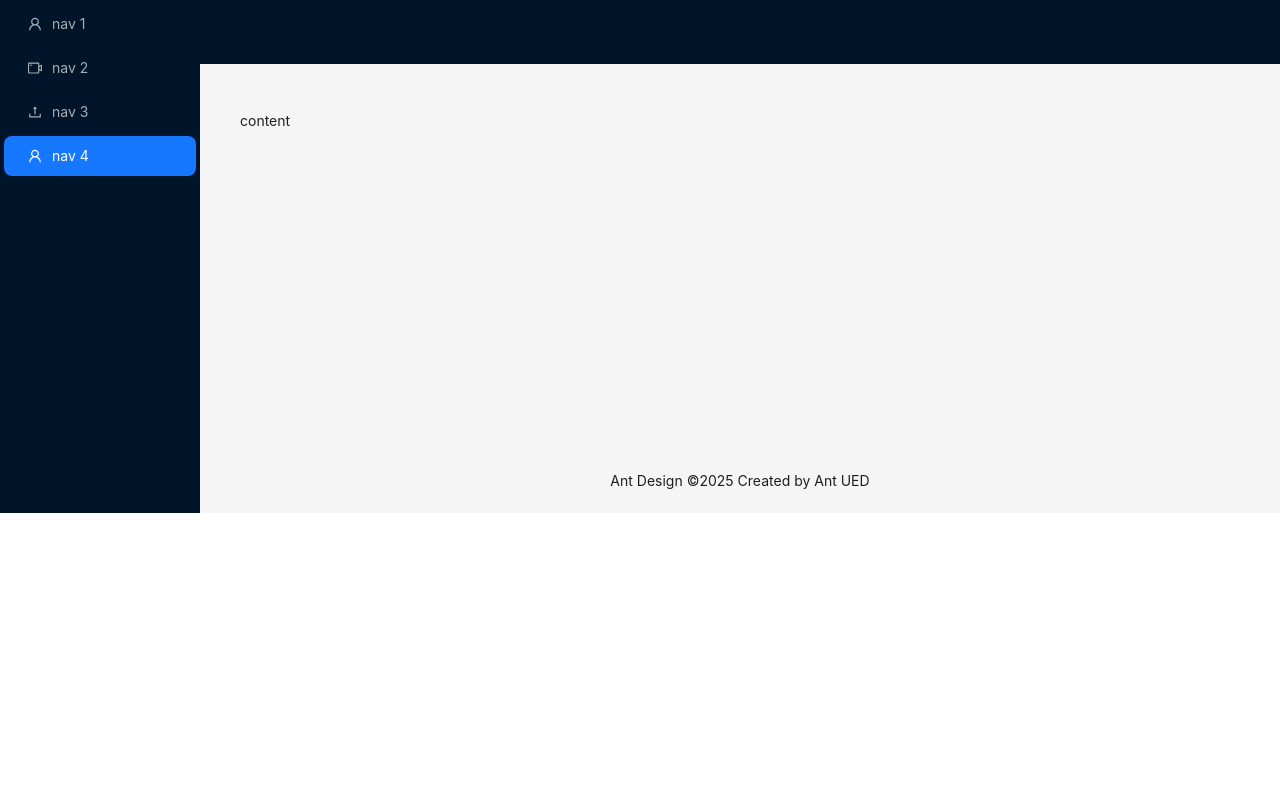
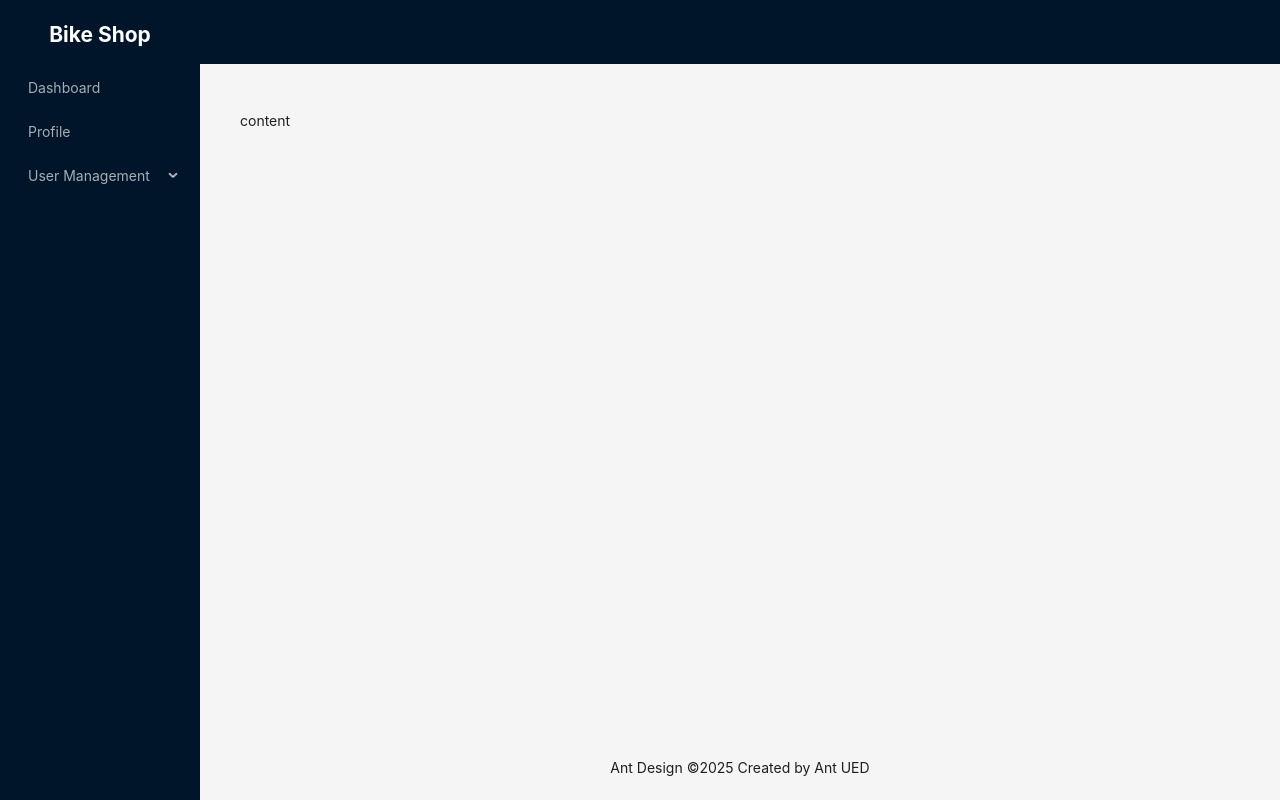
Before and after one commit to Rakesh01999/bike-shop-client, a React (Vite) app: page / in a window 1280 px wide. Built offline with nearby package versions, Linux system fonts and the light colour scheme.

Commit message:
MainLayout modified

```diff
--- a/src/components/layout/MainLayout.tsx
+++ b/src/components/layout/MainLayout.tsx
@@ -1,19 +1,40 @@
-import { Layout, Menu } from "antd";
-import { UploadOutlined, UserOutlined, VideoCameraOutlined } from '@ant-design/icons';
-import { createElement } from "react";
+import { Layout, Menu, MenuProps } from "antd";
+import {
+  UploadOutlined,
+  UserOutlined,
+  VideoCameraOutlined,
+} from "@ant-design/icons";
+import { Children, createElement } from "react";
 const { Header, Content, Footer, Sider } = Layout;
 
-const items = [UserOutlined, VideoCameraOutlined, UploadOutlined, UserOutlined].map(
-    (icon, index) => ({
-      key: String(index + 1),
-      icon: createElement(icon),
-      label: `nav ${index + 1}`,
-    }),
-  );
+const items: MenuProps["items"] = [
+  {
+    key: "1",
+    label: "Dashboard",
+  },
+  {
+    key: "2",
+    label: "Profile",
+  },
+  {
+    key: "3",
+    label: "User Management",
+    children: [
+      {
+        key: "31",
+        label: "Create Admin",
+      },
+      {
+        key: "32",
+        label: "Create User",
+      },
+    ],
+  },
+];
 
 const MainLayout = () => {
   return (
-    <Layout>
+    <Layout style={{ height: "100vh" }}>
       <Sider
         breakpoint="lg"
         collapsedWidth="0"
@@ -24,7 +45,17 @@ const MainLayout = () => {
           console.log(collapsed, type);
         }}
       >
-        <div className="demo-logo-vertical" />
+        <div
+          style={{
+            color: "white",
+            height: "4rem",
+            display: "flex",
+            justifyContent: "center",
+            alignItems: "center",
+          }}
+        >
+          <h1 style={{ height: "20px" }}>Bike Shop</h1>
+        </div>
         <Menu
           theme="dark"
           mode="inline"
```
